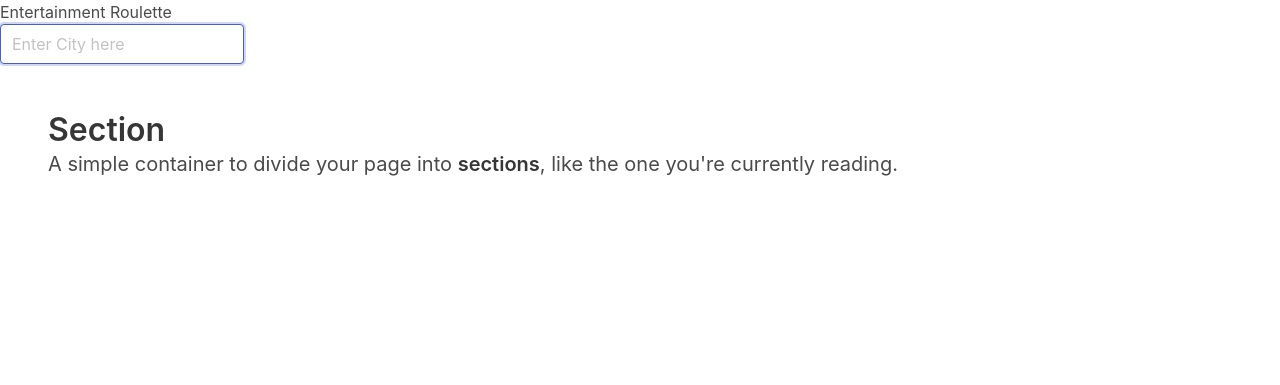
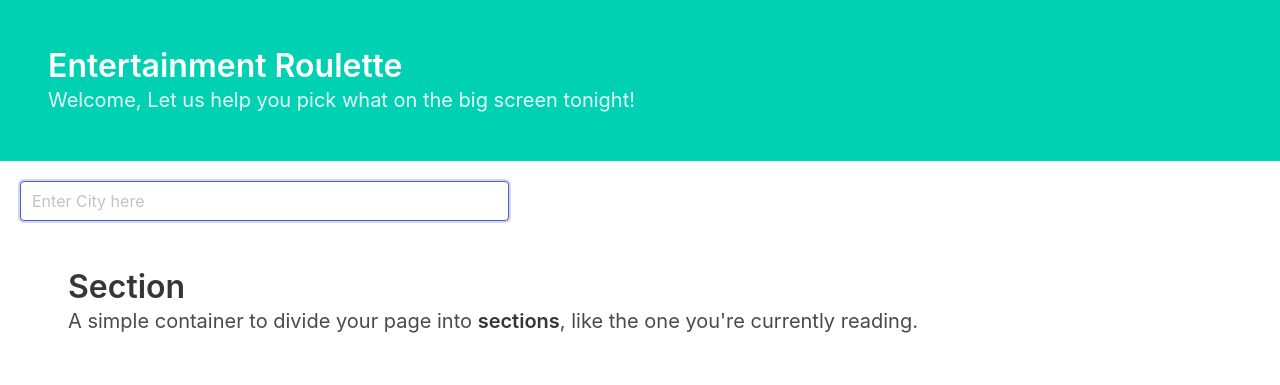
Before and after one commit to es2013/entertainment-roulette, a plain HTML site: page index.html in a window 1280 px wide. Drawn offline with nearby package versions, Linux system fonts and the light colour scheme.

Commit message:
hero added

```diff
--- a/assets/css/style.css
+++ b/assets/css/style.css
@@ -0,0 +1,3 @@
+.pure-u {
+    padding: 20px;
+}
--- a/index.html
+++ b/index.html
@@ -9,13 +9,20 @@
     <title>Entertainment Roulette</title>
 </head>
 <body>
-    <header>
-        <h1>Entertainment Roulette</h1>
-    </header>
+    <section class="hero is-primary">
+        <div class="hero-body">
+          <p class="title">
+            Entertainment Roulette
+          </p>
+          <p class="subtitle">
+            Welcome, Let us help you pick what on the big screen tonight!
+          </p>
+        </div>
+      </section>
 
 
     <div class="pure-u">
-        <div class="pure-u-1-5"> <!--Enter city Here-->
+        <div class="pure-u-2-5"> <!--Enter city Here-->
             <div class="control" id="cityInput">
                 <input class="input is-focused col-md-6" type="text" placeholder="Enter City here">
             </div>
```
